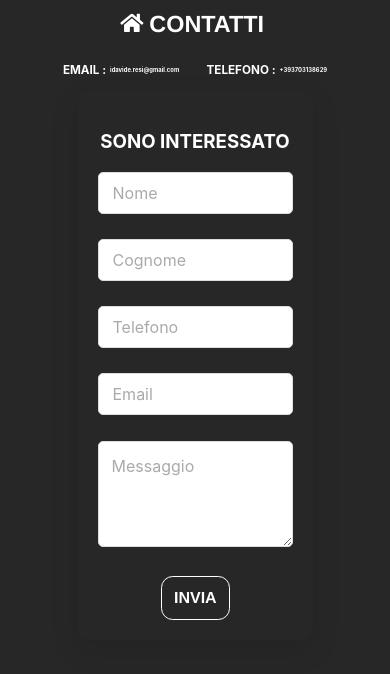
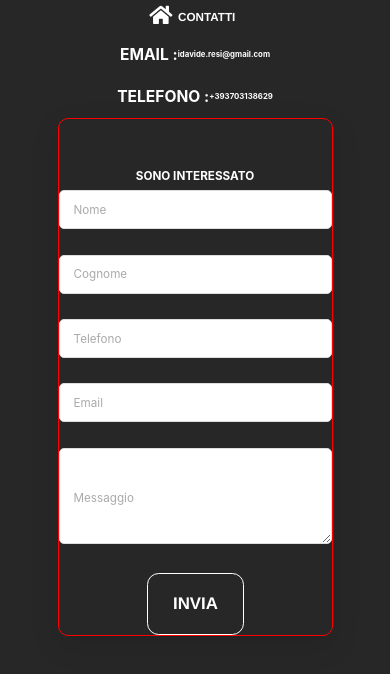
Before and after one commit to Davide-Resigotti/fantic-sell, a React (Create React App) app: page /contacts in a window 390 px wide. Shown: the top 674 px of the page. Built offline with nearby package versions, Linux system fonts and the light colour scheme.

Commit message:
responsive

```diff
--- a/src/Contacts.css
+++ b/src/Contacts.css
@@ -25,7 +25,7 @@
 
 
   h2{
-    font-size: 3vw;
+    font-size: 2vw;
     font-weight: bold;
 
   }
@@ -36,21 +36,23 @@
     display: flex;
     justify-content: center;
     flex-direction: row;
-    gap: 1vw;
+
     align-items: center;
+height: 5vh;
+    text-align: center;
 
-    text-align: center;
 
 
   }
 
 .mailTel{
+    font-size: 2vw;
     color: #fff;
     text-decoration: none;
 }
 
 .spacer{
-  width: 5vw;
+  height: 3vh;
   flex-shrink: 0;
 }
 
@@ -63,7 +65,16 @@
     max-width: 50vw;
     animation: fadeIn 1s ease-out;
     text-align: center;
+    border: 1px solid red;
+    padding-top: 5vh;
 
+
+
+}
+
+h1{
+    font-size: 1.5vw;
+    font-weight: bold;
 }
 
 
@@ -71,28 +82,21 @@
 .input-group {
     position: relative;
     margin-bottom: 3vh;
+
 }
 
 .input-group label {
     position: absolute;
     top: 50%;
     left: 15px;
+    font-size: 1vw;
     transform: translateY(-50%);
     transition: all 0.2s ease;
     color: #aaa;
     pointer-events: none;
     z-index: 9;
 }
-.input-group label[for="message"] {
-    position: absolute;
-    top: 50%;
-    left: 14px;
-    transform: translateY(-200%);
-    transition: all 0.2s ease;
-    color: #aaa;
-    pointer-events: none;
-    z-index: 9;
-}
+
 
 .input-group input:focus ,
 .input-group textarea:focus ,
@@ -100,7 +104,7 @@
 .input-group textarea:not(:placeholder-shown) ~ label {
     top: -10px;
     left: 10px;
-    font-size: 12px;
+    font-size: 2vw;
     color: fff;
 }
 
@@ -112,51 +116,28 @@
     width: 100%;
     border: 1px solid #ddd;
     border-radius: 5px;
-    font-size: 14px;
+    font-size: 1.5vw;
     transition: border-color 0.3s ease, box-shadow 0.3s ease;
 }
 
-.input-group input:focus,
-.input-group textarea:focus {
-    border-color: fff;
-    box-shadow: 0 0 8px rgba(0, 123, 255, 0.25);
-    outline: none;
-}
+
 /* Focused State for Labels */
 .input-group label.focused {
     top: -10px;
     left: 0px;
-    font-size: 12px;
+    font-size:  1vw;
     color: fff;
 }
 .input-group label[for="message"].focused {
-    top: 17px;
+    top: -12px;
     left: 0px;
-    font-size: 12px;
+    font-size:  1vw;
     color: fff;
 }
 
-/* Valid/Invalid Input Styles */
-.input-group input.valid,
-.input-group textarea.valid {
-    border-color: #28a745;  /* Geçerli (valid) durumda yeşil border */
-    box-shadow: 0 0 8px rgba(40, 167, 69, 0.25);  /* Hafif yeşil bir gölge ekleyelim */
-}
-
-.input-group input.invalid,
-.input-group textarea.invalid {
-    border-color: #dc3545;  /* Geçersiz (invalid) durumda kırmızı border */
-    box-shadow: 0 0 8px rgba(220, 53, 69, 0.25);  /* Hafif kırmızı bir gölge ekleyelim */
-}
 
 
-.input-group .input-icon i {
-    position: absolute;
-    top: 50%;
-    right: 15px;
-    transform: translateY(-50%);
-    color: #aaa;
-}
+
 
 .input-group input:focus + i,
 .input-group textarea:focus + i {
@@ -177,7 +158,7 @@
   color: #FFF;
   text-align: center;
   font-family: "Kanit-Medium", Helvetica;
-  font-size: 3vw;
+  font-size: 1.5vw;
   font-style: normal;
   font-weight: 500;
   line-height: 150%;
@@ -185,40 +166,108 @@
 }
 
 
-.notification {
-    position: fixed;
-    top: 20px;
-    right: 20px;
-    background-color: #272727;
-    color: #fff;
-    padding: 15px 20px;
-    border-radius: 5px;
-    box-shadow: 0 4px 8px rgba(0, 0, 0, 0.1);
-    z-index: 1000;
-    opacity: 0;
-    transform: translateY(-20px);
-    animation: fadeInDown 0.5s forwards;
-    font-size: 14px;
-}
 
-.notification.success {
-    background-color: #28a745;
-}
 
-.notification.error {
-    background-color: #dc3545;
-}
+
 
 /* Responsive Styles */
 @media (max-width: 768px) {
+
+
     .form-container {
-        padding: 20px;
+
+        border-radius: 10px;
+        box-shadow: 0 10px 30px rgba(0, 0, 0, 0.1);
+        width: 100%;
+        max-width: 70vw;
+        animation: fadeIn 1s ease-out;
+        text-align: center;
     }
 
-    button {
-        padding: 12px;
-        font-size: 16px;
+    .spacer{
+        height: 0;
+        flex-shrink: 0;
+      }
+
+      .input-group label {
+        position: absolute;
+        top: 50%;
+        left: 15px;
+        font-size: 3vw;
+        transform: translateY(-50%);
+        transition: all 0.2s ease;
+        color: #aaa;
+        pointer-events: none;
+        z-index: 9;
     }
+
+    h2{
+        font-size: 4vw;
+        font-weight: bold;
+
+      }
+
+      h1{
+        font-size: 3vw;
+        font-weight: bold;
+    }
+
+      .title{
+        display: flex;
+        width: 70%;
+        height: 10%;
+        flex-direction: row;
+        justify-content: center;
+        align-items: center;
+        gap: 3vw;
+        flex-shrink: 0;
+        color: #FFF;
+        text-align: center;
+        font-family: "Kanit-Medium", Helvetica;
+        font-size: 3vw;
+        font-style: normal;
+        font-weight: 500;
+        line-height: 150%;
+
+      }
+
+      .input-group input:focus ,
+.input-group textarea:focus ,
+.input-group input:not(:placeholder-shown) ,
+.input-group textarea:not(:placeholder-shown) ~ label {
+    top: -10px;
+    left: 10px;
+    font-size: 4vw;
+    color: fff;
+}
+
+.input-group input,
+.input-group textarea {
+    padding: 12px 15px;
+    padding-top: 12px;
+    box-sizing: border-box;
+    width: 100%;
+    border: 1px solid #ddd;
+    border-radius: 5px;
+    font-size: 3vw;
+    transition: border-color 0.3s ease, box-shadow 0.3s ease;
+}
+
+
+/* Focused State for Labels */
+.input-group label.focused {
+    top: -10px;
+    left: 0px;
+    font-size:  2vw;
+    color: fff;
+}
+.input-group label[for="message"].focused {
+    top: -12px;
+    left: 0px;
+    font-size:  2vw;
+    color: fff;
+}
+
 }
 
 /* Animations */
--- a/src/Contacts.js
+++ b/src/Contacts.js
@@ -63,16 +63,18 @@ function Contacts() {
       <div className="subtitle">
         <h2>EMAIL : </h2>
         <a className='mailTel' href="mailto:idavide.resi@gmail.com">idavide.resi@gmail.com</a>
+      </div>
 
-        <div className="spacer"></div>
+<div className="spacer"></div>
 
+      <div className="subtitle">
         <h2>TELEFONO : </h2>
         <a className='mailTel' href="tel:+393703138629">+393703138629</a>
       </div>
 
       <div className="form-container">
         <form id="contactForm" onSubmit={handleSubmit}>
-          <h3>SONO INTERESSATO</h3>
+          <h1>SONO INTERESSATO</h1>
 
           <div className="input-group">
             <label htmlFor="firstName">Nome</label>
```
